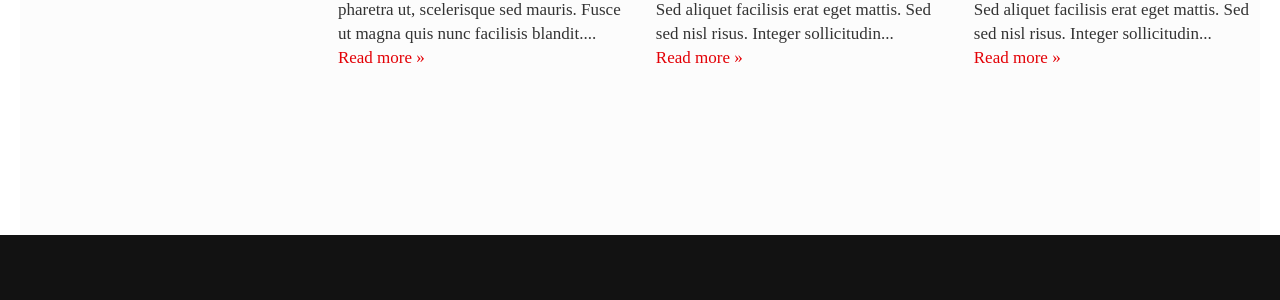
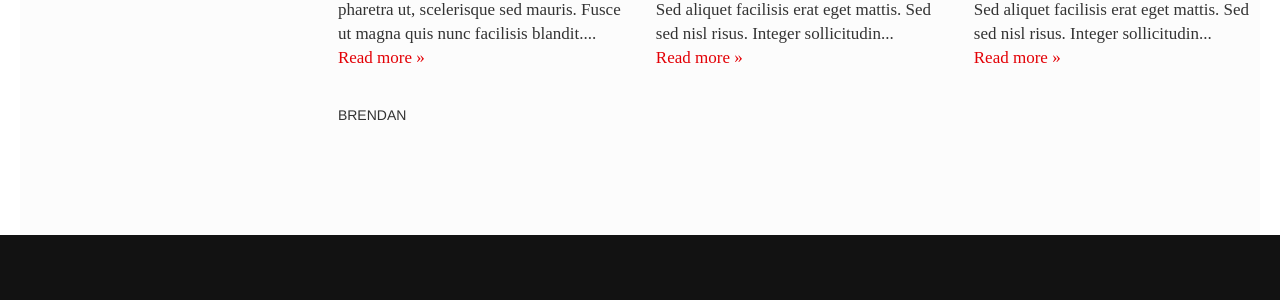
Before and after one commit to wovchko/inklings, a Jekyll site: the page built from index.html, in a window 1280 px wide. Shown: the part 1030-1330 px from the top of the page. Built offline with Jekyll 4.4.1, drawn with Linux system fonts in a browser that asks for light colours; Markdown is read by kramdown in place of the engine named in the settings; the list of posts is cut into pages by our own code.

Commit message:
changing-up the method of previewing posts as WordPress method didn't work.

```diff
--- a/index.html
+++ b/index.html
@@ -37,7 +37,7 @@ layout: default
              {% endif %}
 
 
-             {% if thecycle == '1' and forloop.last == true %}
+             {% if thecycle == '2' and forloop.last == true %}
                BRENDAN
              {% endif %}
 
```
